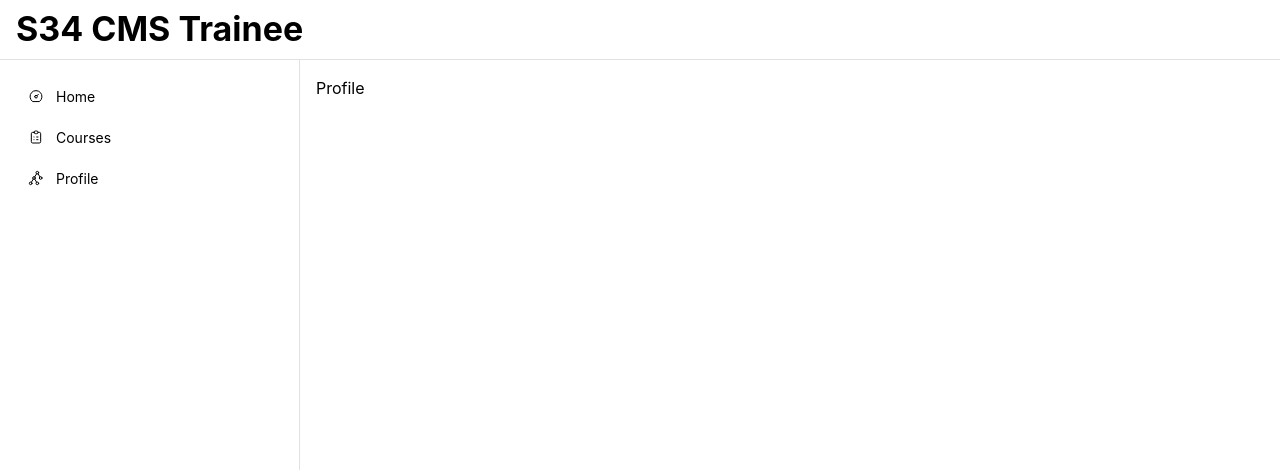
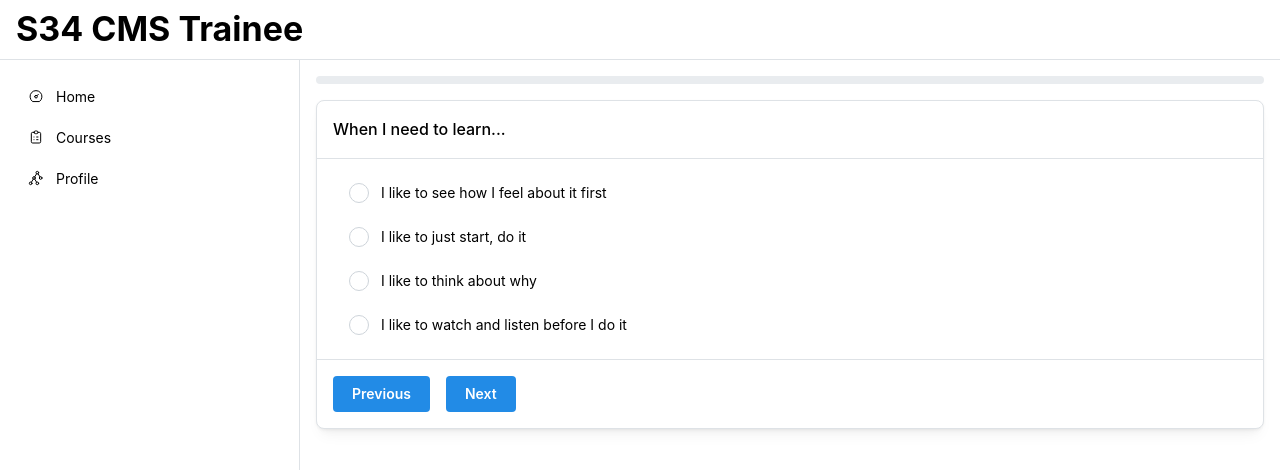
Before and after one commit to fish-r/s34-cms-portal, a Next.js app in the folder client/: page /user/profile in a window 1280 px wide. Shown: the top 470 px of the page. Built offline with nearby package versions, Linux system fonts and the light colour scheme.

Commit message:
kolb questions

```diff
--- a/client/app/components/user/Profile/Profile.tsx
+++ b/client/app/components/user/Profile/Profile.tsx
@@ -1,11 +1,91 @@
 'use client'
 
-import { useMantineTheme, Group, rem, Button, Text } from "@mantine/core";
+import { useMantineTheme, Group, rem, Button, Text, Card, Radio, Progress } from "@mantine/core";
+import { useForm } from "@mantine/form";
+import { useCounter, useListState } from "@mantine/hooks";
+
+const qns = [
+  {
+    question: "When I need to learn...",
+    options: [
+      { option: "I like to see how I feel about it first", element: 'CE' },
+      { option: "I like to just start, do it", element: 'AE' },
+      { option: "I like to think about why", element: 'AC' },
+      { option: "I like to watch and listen before I do it", element: 'RO' },
+    ]
+  },
+  {
+    question: "I learn best when...",
+    options: [
+      { option: "I just trust my hunches and feelings", element: 'CE' },
+      { option: "I work hard to get things done", element: 'AE' },
+      { option: "I rely on logical thinking", element: 'AC' },
+      { option: "I listen and watch carefully", element: 'RO' },
+    ]
+  },
+  {
+    question: "When I am learning...",
+    options: [
+      { option: "I have feelings and reactions", element: 'CE' },
+      { option: "I am usually the one responsible", element: 'AE' },
+      { option: "I tend to reason things out first", element: 'AC' },
+      { option: "I am quiet and reserved until comfortable", element: 'RO' },
+    ]
+  },
+  {
+    question: "I learn by...",
+    options: [
+      { option: "Feeling", element: 'CE' },
+      { option: "Doing", element: 'AE' },
+      { option: "Thinking", element: 'AC' },
+      { option: "Watching", element: 'RO' },
+    ]
+  },
+  {
+    question: "When I learn...",
+    options: [
+      { option: "I get involved", element: 'CE' },
+      { option: "I am active", element: 'AE' },
+      { option: "I evaluate things", element: 'AC' },
+      { option: "I observe", element: 'RO' },
+    ]
+  },
+]
 
 export const Profile = (props: React.PropsWithChildren) => {
-    return (
+
+  const form = useForm({
+    initialValues:{
+      1: '', 2: '', 3: '', 4: '', 5: '',
+    }
+  })
+  const [qnIndex, handlers] = useCounter(0, { min: 0, max: qns.length-1 });
+
+  return (
     <>
-        <Text>Profile</Text>
+        <Progress value={qnIndex/(qns.length-1)*100} mb='md' />
+        <Card shadow="sm" padding="lg" radius="md" withBorder>
+          <Card.Section withBorder>
+            <Group p='md'>
+              <Text fw={500}>{qns[qnIndex].question}</Text>
+            </Group>
+          </Card.Section>
+          <Radio.Group py='sm' >
+          {
+            qns[qnIndex].options.map((item, index) => {
+              return (
+                <Radio p='sm' value={item.element} key={index} label={item.option} />
+              )
+            })
+          }
+          </Radio.Group>
+          <Card.Section withBorder>
+            <Group p='md'>
+              <Button onClick={handlers.decrement}>Previous</Button>
+              <Button onClick={handlers.increment}>Next</Button>
+            </Group>
+          </Card.Section>
+        </Card>
     </>
   )
 }
```
Also changed, not shown: client/app/components/user/Courses/Courses.tsx (+5 -3 lines), client/app/components/user/Profile/kolb_qns.txt (added).
